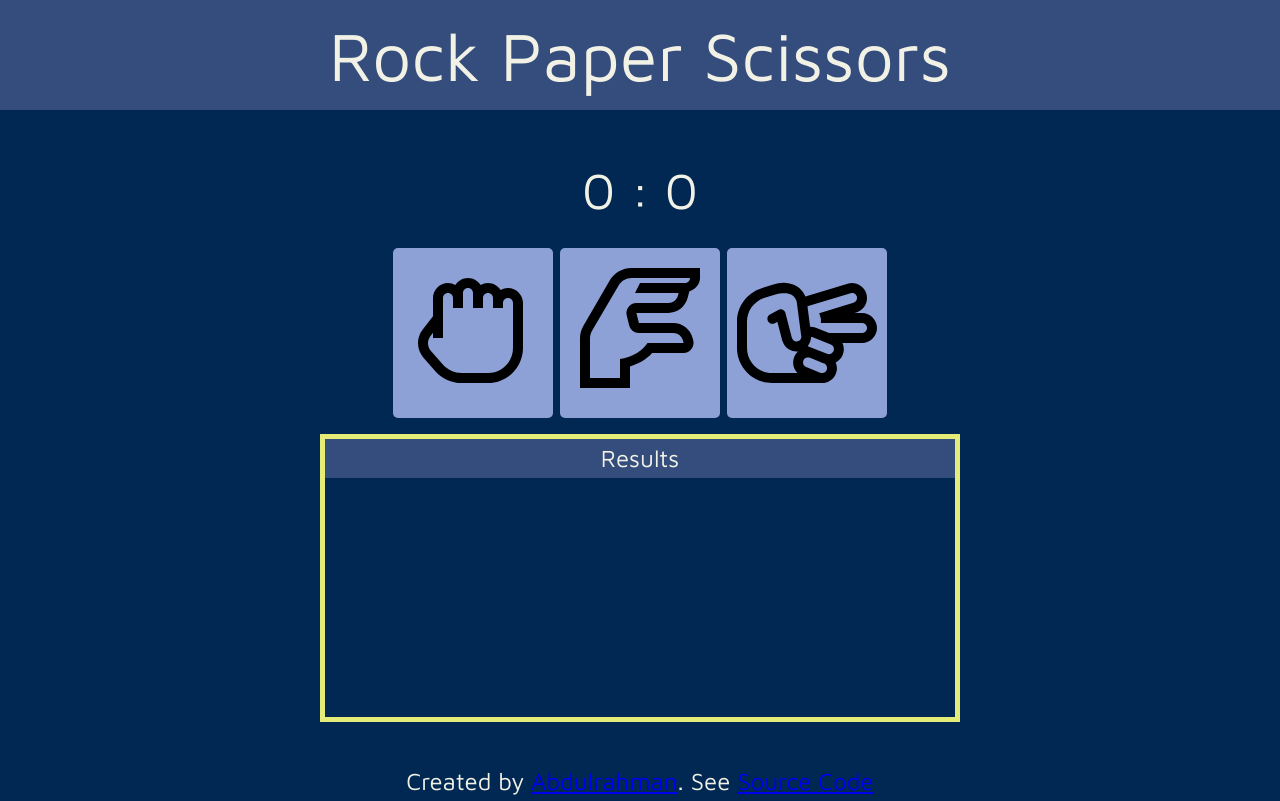
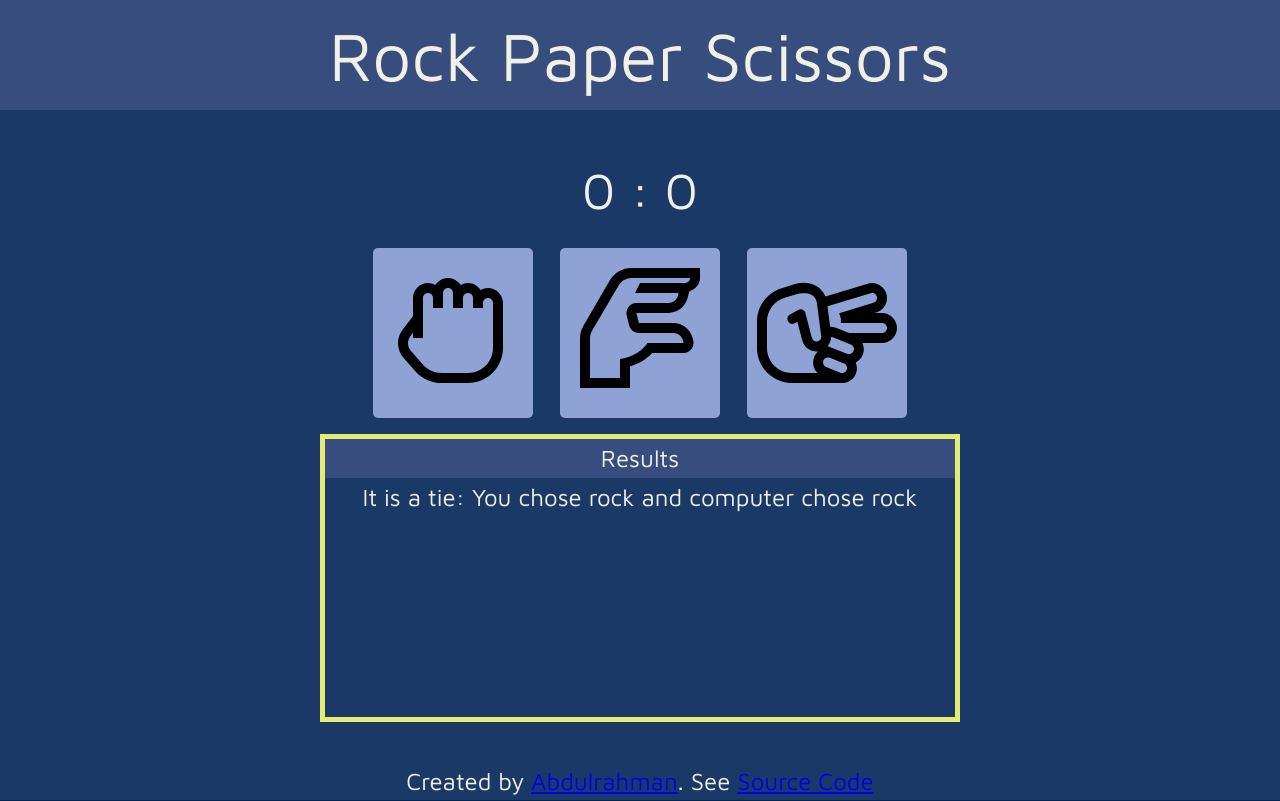
Before and after one commit to abdulrahmanrahhal/rock-paper-scissors, a plain HTML site: page index.html in a window 1280 px wide. Both pictures are taken after a click on the button 473 px from the left and 333 px from the top of the page. Drawn offline with Linux system fonts and the light colour scheme.

Commit message:
Make script more readable

```diff
--- a/index.html
+++ b/index.html
@@ -21,24 +21,25 @@
   </head>
   <body>
     <header class="header">
-        <h1>Rock Paper Scissors</h1>
+      <div class="winner"></div>
+      <h1>Rock Paper Scissors</h1>
     </header>
     <main>
         <div class="container">
-          <div class="score-div">0 : 0</div>
+          <div class="score">0 : 0</div>
           <div class="buttons">
             <button class="btn" value="rock">
-                <img src="./rock.svg" alt="rock hand" srcset="">
+                <img src="./rock.svg" alt="rock" srcset="">
             </button>
             <button class="btn" value="paper">
-                <img src="./lizard.svg" alt="paper hand" srcset="">
+                <img src="./lizard.svg" alt="paper" srcset="">
             </button>
             <button class="btn" value="scissors">
-                <img src="./scissors.svg" alt="scissors hand" srcset="">
+                <img src="./scissors.svg" alt="scissors" srcset="">
             </button>
           </div>
-          <div class="result-wrapper border-yellow">
-            <h1 class="result-caption">Results</h1>
+          <div class="result-wrapper">
+            <h1 class="result-header">Results</h1>
             <div class="results-list"></div>
           </div>
         </div>
--- a/script.js
+++ b/script.js
@@ -1,49 +1,106 @@
-function getComputerChoice(){
-    let randomNum = Math.floor((Math.random() * 3));
-    if(randomNum === 0)
-        return "rock";
-    else if(randomNum === 1)
-        return "paper";
-    else
-        return "scissors";
+const gameController = (() => {
+  let playerScore = 0;
+  let computerScore = 0;
+  const getComputerChoice = () => {
+    const randomNum = Math.floor(Math.random() * 3);
+    if (randomNum === 0) return 'rock';
+    else if (randomNum === 1) return 'paper';
+    else return 'scissors';
+  };
+  const getComputerScore = () => computerScore;
+  const getPlayerScore = () => playerScore;
+
+  const checkWinner = () => {
+    if (playerScore === 5){
+      displayController.displayWinner('YOU');
+      playerScore = 0;
+      computerScore = 0;
+      return;
     }
-function playRound(playerSelection, computerSelection){
-    playerSelection = playerSelection.toLowerCase();
-    if(playerSelection === computerSelection){
-        score.innerHTML = `${playerScore} : ${computerScore}`
-        resultDiv.innerHTML +=  `<span style="color: var(--yellow); display: inline;">It's a tie! ${playerSelection} and ${computerSelection}</span>`;
-}
-    else if((computerSelection === "paper" && playerSelection === "rock") || (computerSelection === "rock" && playerSelection === "scissors") || (computerSelection === "scissors" && playerSelection === "paper")){
-        computerScore++;
-        score.innerHTML = `${playerScore} : ${computerScore}`
-        resultDiv.innerHTML += `<span style="color: var(--red); display: inline;">You Lose! ${computerSelection} beats ${playerSelection}</span>`;
+    else if (computerScore === 5){
+      displayController.displayWinner('COMPUTER');
+      playerScore = 0;
+      computerScore = 0;
+      return;
     }
-    else{
-        playerScore++;
-        score.innerHTML = `${playerScore} : ${computerScore}`
-        resultDiv.innerHTML += `<span style="color: var(--green); display: inline;">You Win! ${playerSelection} beats ${computerSelection}</span> `;
+  };
+  const playRound = (player) => {
+    const computer = getComputerChoice();
+    if (
+      (computer === 'rock' && player === 'paper') ||
+      (computer === 'paper' && player === 'scissors') ||
+      (computer === 'scissors' && player === 'rock')
+    ) {
+      playerScore++;
+      displayController.logWin(player, computer);
+    } else if (
+      (computer === 'rock' && player === 'rock') ||
+      (computer === 'paper' && player === 'paper') ||
+      (computer === 'scissors' && player === 'scissors')
+    ) {
+      displayController.logTie(player, computer);
+    } else {
+      computerScore++;
+      displayController.logLose(player, computer);
     }
-}
-const resultDiv = document.querySelector('.result-pane');
-const buttons = document.querySelectorAll('button');
-const score = document.querySelector('.score-div');
+    checkWinner();
+  };
+  return {
+    getPlayerScore,
+    getComputerScore,
+    playRound,
+  };
+})();
 
-let playerScore = 0;
-let computerScore = 0;
-buttons.forEach(button => {
-    button.addEventListener('click', () => {
-        playRound(button.value, getComputerChoice())
-        if(playerScore === 5 || computerScore === 5){
-            if(playerScore === 5){
-            playerScore = 0;
-            computerScore = 0;
-            resultDiv.innerHTML = `<br>Congratulations🎉.. You Win`;
-            }
-            else{
-            computerScore = 0;
-            playerScore = 0;
-            resultDiv.innerHTML = `<br>You Lose`;
-            }
-        }
+const displayController = (() => {
+  const buttons = document.querySelectorAll('.btn');
+  const resultsList = document.querySelector('.results-list');
+  const resultWrapper = document.querySelector('.result-wrapper');
+  const score = document.querySelector('.score');
+  const winnerPanel = document.querySelector('.winner');
+
+  const cleanResults = () => {
+    resultsList.textContent = '';
+  };
+  const changeBorder = (color) => {
+    resultWrapper.style.borderColor = `var(--clr-${color})`;
+  };
+  const logLose = (player, computer) => {
+    changeBorder('red');
+    resultsList.innerHTML += `<p>You Lose: You chose ${player} and computer chose ${computer}</p>`;
+  };
+  const logWin = (player, computer) => {
+    changeBorder('green');
+    resultsList.innerHTML += `<p>You Win: You chose ${player} and computer chose ${computer}</p>`;
+  };
+  const logTie = (player, computer) => {
+    changeBorder('yellow');
+    resultsList.innerHTML += `<p>It is a tie: You chose ${player} and computer chose ${computer}</p>`;
+  };
+  const updateResult = () => {
+    score.textContent = `${gameController.getPlayerScore()} : ${gameController.getComputerScore()}`;
+  };
+  const displayWinner = (winnerName) => {
+    cleanResults();
+    winnerPanel.innerHTML = `<p>${winnerName} ARE THE WINNER.</p>`
+    winnerPanel.classList.add('show');
+    setTimeout(() => {
+      winnerPanel.classList.remove('show');
+    }, 2000);
+    winnerPanel.textContent = '';
+  };
+  buttons.forEach((btn) =>
+    btn.addEventListener('click', (e) => {
+      const player = e.target.parentElement.value;
+      gameController.playRound(player);
+      updateResult();
     })
-})
+  );
+  return {
+    updateResult,
+    logWin,
+    logLose,
+    logTie,
+    displayWinner,
+  };
+})();
--- a/styles.css
+++ b/styles.css
@@ -1,11 +1,12 @@
 :root {
-  --clr-primary-400: #002852;
-  --clr-primary-300: #354d7c;
-  --clr-primary-200: #8da1d6;
-  --clr-neutral-900: #f1f1e6;
-  --clr-red: #f6916c;
-  --clr-green: #7fd1ae;
-  --clr-yellow: #e5eb77;
+  --clr-primary-400: hsl(211, 100%, 16%);
+  --clr-primary-300: hsl(220, 40%, 35%);
+  --clr-semi-primary-300: hsl(220 40% 35% / .5);
+  --clr-primary-200: hsl(224, 47%, 70%);
+  --clr-neutral-900: hsl(60, 28%, 92%);
+  --clr-red: hsl(16, 88%, 69%);
+  --clr-green: hsl(154, 47%, 66%);
+  --clr-yellow: hsl(63, 74%, 69%);
 
   --ff-maven: 'Maven Pro', sans-serif;
 
@@ -73,6 +74,9 @@ footer {
   transition: 0.3s ease-out;
   border: none;
 }
+.btn + .btn {
+  margin-inline-start: var(--size-100);
+}
 .btn:hover {
   transform: scale(1.05);
   opacity: 0.8;
@@ -80,26 +84,33 @@ footer {
 .btn:active {
   background-color: var(--clr-primary-300);
 }
-
-.score-div {
+.score {
   font-size: var(--fs-600);
 }
 
 .result-wrapper {
   height: 18rem;
   border: solid var(--size-25) var(--clr-neutral-900);
+  overflow-y: scroll;
 }
 
-.result-caption {
+.result-header {
   background-color: var(--clr-primary-300);
 }
+.results-list {
+  display: flex;
+  flex-direction: column-reverse;
+}
+.winner {
+  position: absolute;
+  display: flex;
 
-.border-red {
-  border-color: var(--clr-red);
+  height: 100vh;
+  width: 100%;
+  background-color: var(--clr-semi-primary-300);
+  backdrop-filter: blur(5px);
+  z-index: -999;
 }
-.border-green {
-  border-color: var(--clr-green);
+div.winner.show {
+  z-index: 999;
 }
-.border-yellow {
-  border-color: var(--clr-yellow);
-}
```
